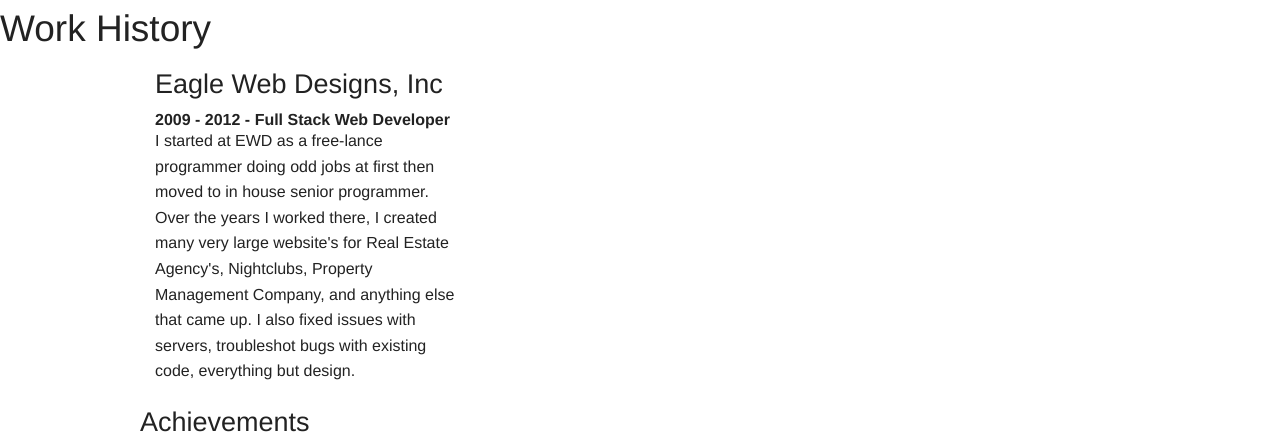
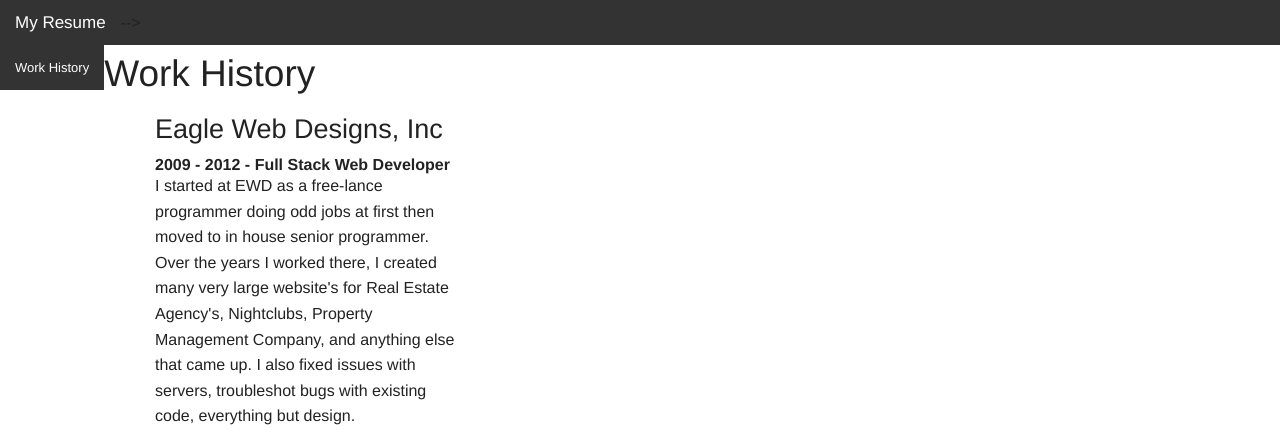
Before and after one commit to shawn-crigger/resume, a PHP site: page /work-history.php in a window 1280 px wide. Shown: the top 436 px of the page. Run offline with PHP 8.4, Linux system fonts and the light colour scheme.

Commit message:
add link to work history

```diff
--- a/work-history.php
+++ b/work-history.php
@@ -9,6 +9,39 @@
 
 
 		<!-- Start work history -->
+<nav class="top-bar" data-topbar>
+  <ul class="title-area">
+    <li class="name">
+      <h1><a href="#">My Resume</a></h1>
+    </li>
+    <li class="toggle-topbar menu-icon"><a href="#">Menu</a></li>
+  </ul>
+
+  <section class="top-bar-section">
+<!-- Right Nav Section -->
+<!--
+
+
+    <ul class="right">
+      <li class="active"><a href="#">Right Button Active</a></li>
+      <li class="has-dropdown">
+        <a href="#">Right Button Dropdown</a>
+        <ul class="dropdown">
+          <li><a href="#">First link in dropdown</a></li>
+        </ul>
+      </li>
+    </ul>
+-->
+
+    <!-- Left Nav Section -->
+
+    <ul class="left">
+      <li><a href="/work-history.php">Work History</a></li>
+    </ul>
+
+  </section>
+-->
+</nav>
 
 
 		<h2>Work History</h2>
```
